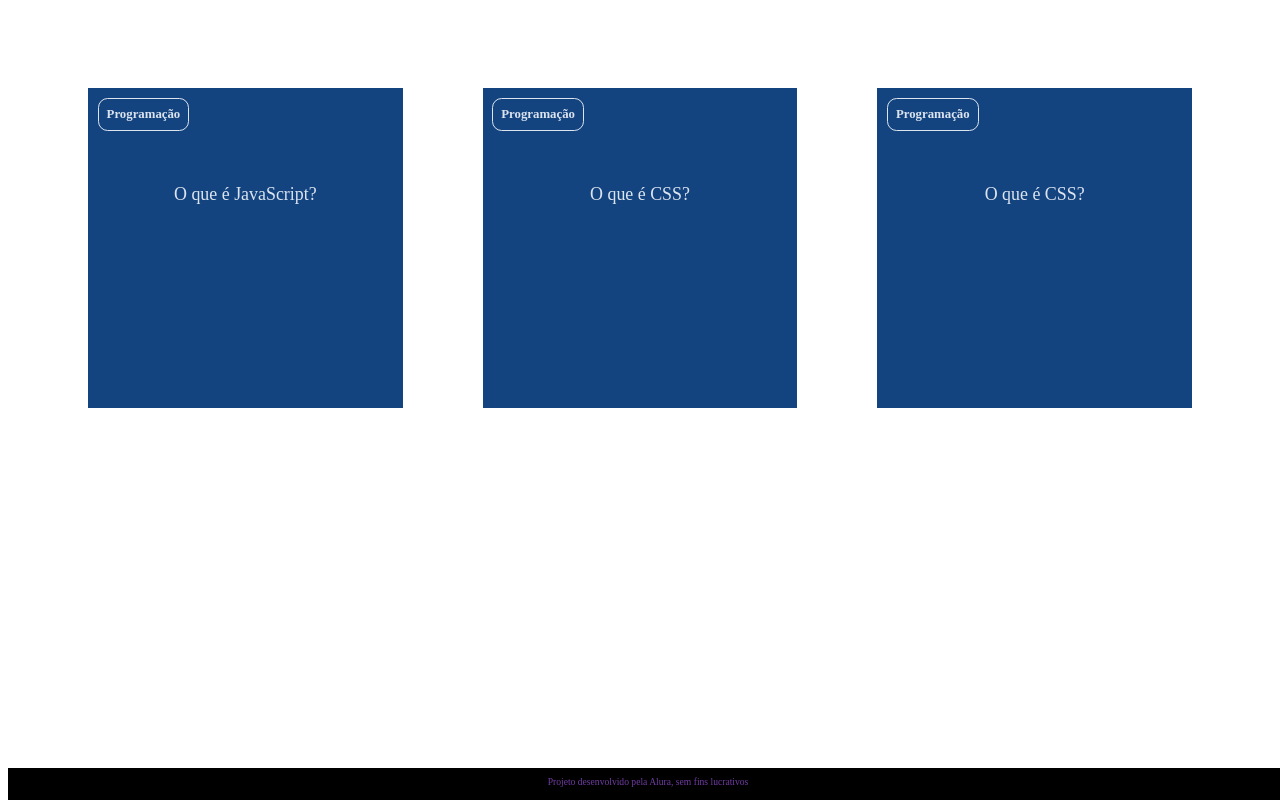
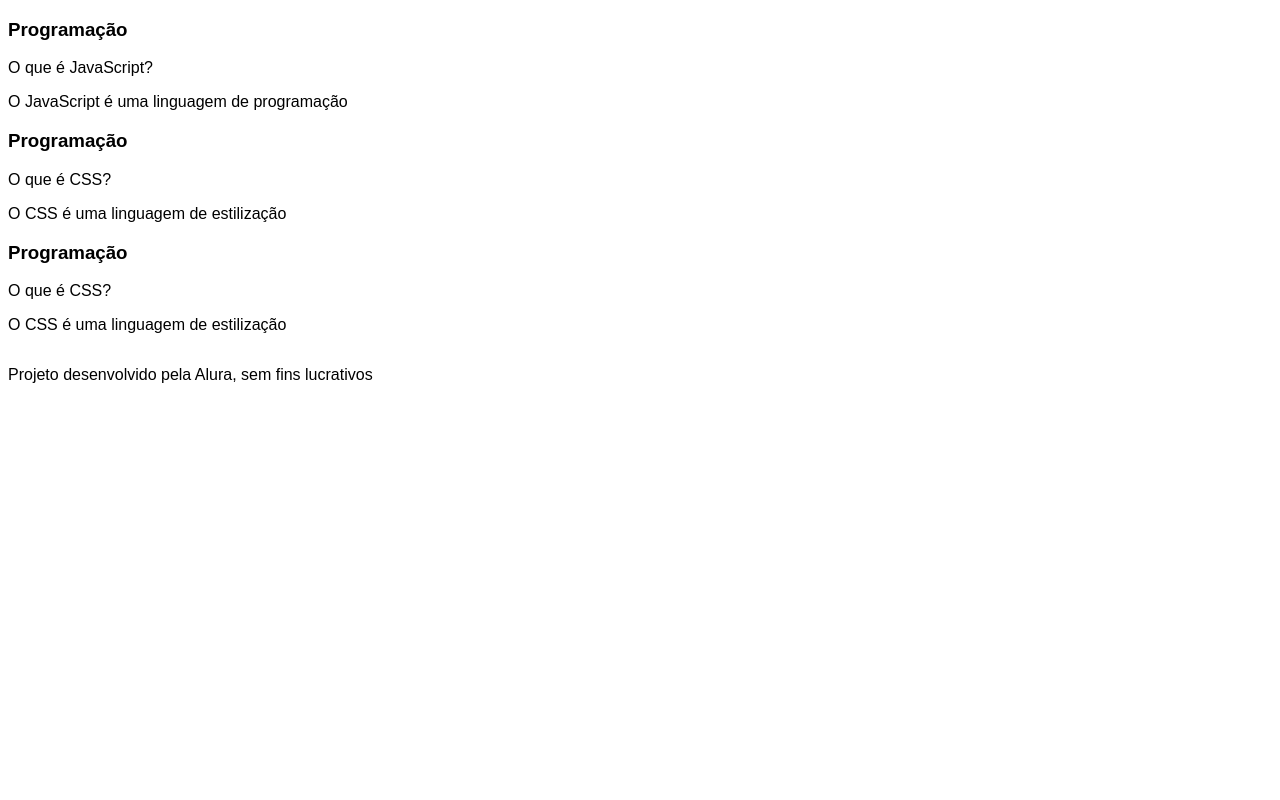
Before and after one commit to larissa2030/flashcard, a plain HTML site: page index.html in a window 1280 px wide. Drawn offline with Linux system fonts and the light colour scheme; files that its build step writes are made by us from their sources.

Commit message:
Add files via upload

```diff
--- a/style.css
+++ b/style.css
@@ -1,116 +1,11 @@
-:root {
-    --text-color: #DBE4EF;
-    --card-front-color: #144480;
-    --card-back-color: #00F4BF;
+body {background-color: White;
+font-family: Arial, Helvetica, sans-serif;
 }
+footer{
 
-body {
-    background: url('img/bg-desktop.webp');
-    font-family: Bai Jamjuree;
+background-color: blueviolet
+color(purple)
+botton/0;
+position: fixed;
+width: 100%;
 }
-
-#container {
-    display: flex;
-    flex-wrap: wrap;
-    justify-content: space-between;
-    padding: 4rem;
-    gap: 3rem;
-}
-
-.cartao {
-    margin: 1rem 1rem;
-    height: 20rem;
-    flex-grow: 1;
-    flex-basis: calc(33% - 6rem);
-}
-
-.cartao__conteudo {
-    background-color: var(--card-front-color);
-    text-align: center;
-    /* background-color: aquamarine; */
-    height: 100%;
-    transform-style: preserve-3d;
-    transition: transform 300ms ease-in-out;
-}
-
-.cartao__conteudo h3 {
-    color: var(--text-color);
-    border: 1px solid var(--text-color);
-    text-align: left;
-    padding: 0.5rem;
-    position: absolute;
-    margin: 0.6rem;
-    border-radius: 0.6rem;
-    font-size: 1vw;
-    backface-visibility: hidden;
-}
-
-.cartao__conteudo p {
-    margin-top: 1rem;
-    padding: 2rem;
-    margin-top: 4rem;
-    font-size: 1.4vw;
-}
-
-.cartao__conteudo__pergunta p {
-    color: var(--text-color);
-    font-weight: 500;
-}
-
-.cartao__conteudo__resposta p {
-    color: var(--card-back-color);
-    font-weight: 700;
-}
-
-.cartao.active .cartao__conteudo {
-    transform: rotateY(180deg);
-}
-
-.cartao__conteudo__pergunta,
-.cartao__conteudo__resposta {
-    backface-visibility: hidden;
-    position: absolute;
-    height: 100%;
-    width: 100%;
-    box-sizing: border-box;
-}
-
-.cartao__conteudo__resposta {
-    transform: rotateY(180deg);
-    background-color: rgba(64, 37, 82, 0.2);
-    border: 4px solid var(--card-back-color);
-}
-
-footer {
-    background-color: black;
-    color: rgb(114, 60, 165);
-    position: fixed;
-    bottom: 0;
-    width: 100%;
-    height: 2rem;
-}
-
-footer p {
-    text-align: center;
-    font-size: 0.6rem;
-    margin-top: 0.5rem;
-}
-
-@media (max-width: 560px) {
-
-    body {
-        background: url('img/bg-mobile.webp'), no-repeat cover;
-    }
-
-    .cartao {
-        flex: 1 0 calc(100% - 1rem)
-    }
-
-    .cartao__conteudo h3 {
-        font-size: 3vw;
-    }
-
-    .cartao__conteudo p {
-        font-size: 3.8vw;
-    }
-}
```
